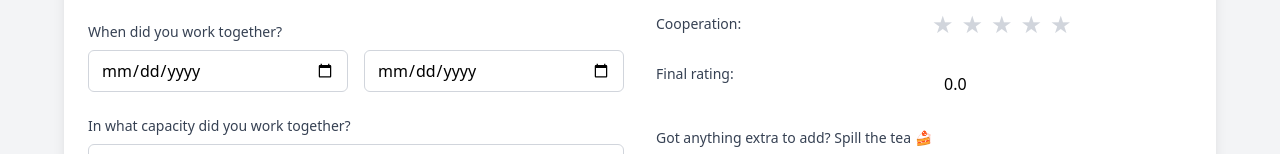
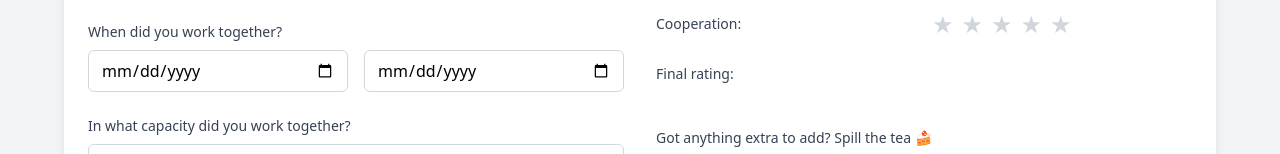
Before and after one commit to jakuzzibubbles/kudos-0225, a React (Vite) app: page / in a window 1280 px wide. Shown: the part 428-582 px from the top of the page. Built offline with nearby package versions, Linux system fonts and the light colour scheme.

Commit message:
Fixed display ratings

```diff
--- a/src/App.jsx
+++ b/src/App.jsx
@@ -58,7 +58,7 @@ function App() {
         formData
       );
       alert(response.data.message);
-      setFinalRating(response.data.finalRating);
+      setFinalRating(`${response.data.finalRating.toFixed(1)}/5`);
     } catch (err) {
       console.error(err);
       alert("Error submitting review");
@@ -74,6 +74,18 @@ function App() {
       deadlines,
       cooperation,
     } = formData;
+
+    if (
+      skills === 0 ||
+      availability === 0 ||
+      communication === 0 ||
+      quality === 0 ||
+      deadlines === 0 ||
+      cooperation === 0
+    ) {
+      return "";
+    }
+
     const total =
       parseInt(skills) +
       parseInt(availability) +
@@ -83,7 +95,7 @@ function App() {
       parseInt(cooperation);
 
     const average = total / 6;
-    return average.toFixed(1);
+    return `${average.toFixed(1)}/5`;
   };
 
   return (
@@ -218,6 +230,7 @@ function App() {
                 value={calculateRatingSum()}
                 readOnly
                 className="w-full px-3 py-2"
+
               />
             </div>
 
```
